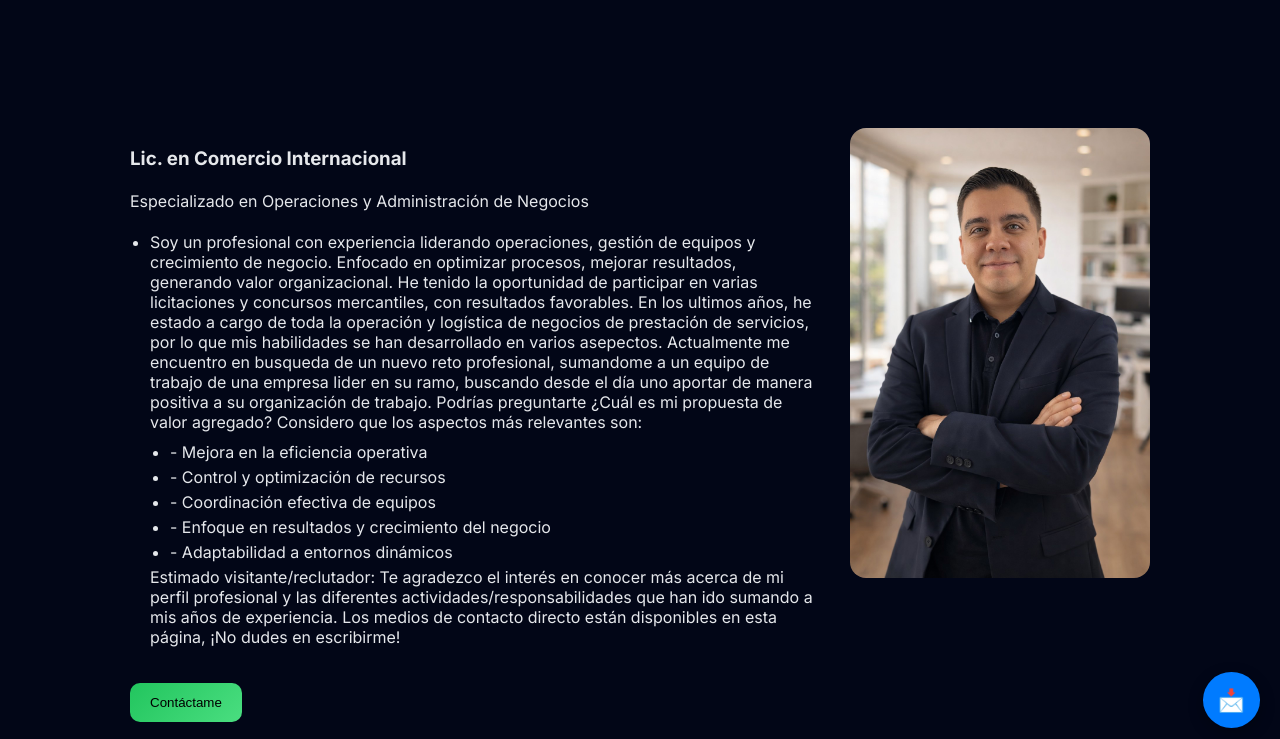
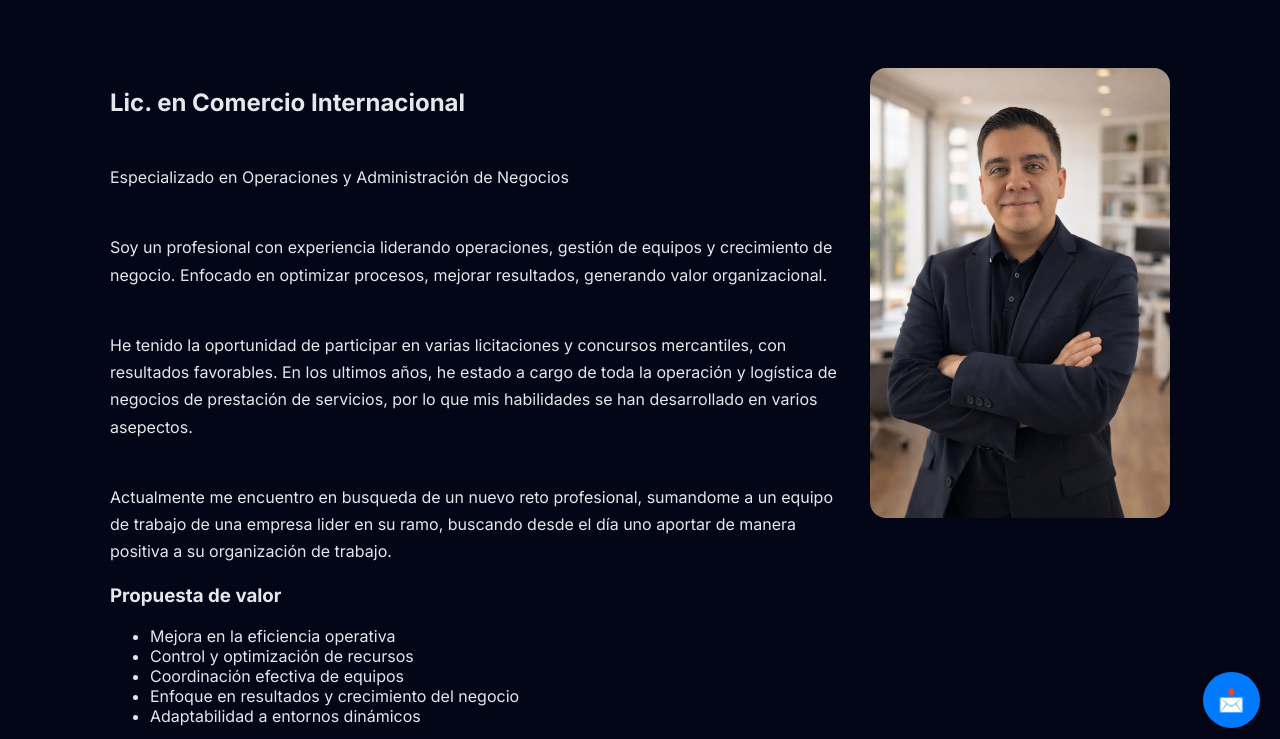
Before and after one commit to lcieduardocobos/lcieduardocobos.github.io, a plain HTML site: page index.html in a window 1280 px wide. Shown: the part 52-791 px from the top of the page. Drawn offline with Linux system fonts and the light colour scheme.

Commit message:
Update index.html

```diff
--- a/index.html
+++ b/index.html
@@ -24,33 +24,49 @@
 <section id="inicio" class="hero">
   <div class="container">
 
-<section class="hero">
-  <div class="hero-grid">
+    <div class="hero-grid">
+
     <div class="hero-text">
       <h1>Lic. en Comercio Internacional</h1>
+      <p class="hero-subtitle">
+      Especializado en Operaciones y Administración de Negocios
+      </p>
 
-      <p>Especializado en Operaciones y Administración de Negocios</p>
+        <div class="hero-block">
+       <p>
+            Soy un profesional con experiencia liderando operaciones, gestión de equipos y crecimiento de negocio. Enfocado en optimizar procesos, mejorar resultados, generando valor organizacional.
+          </p>
 
-      <ul class="highlights">
-        <li>
-          Soy un profesional con experiencia liderando operaciones, gestión de equipos y crecimiento de negocio. Enfocado en optimizar procesos, mejorar resultados, generando valor organizacional.
-        He tenido la oportunidad de participar en varias licitaciones y concursos mercantiles, con resultados favorables. En los ultimos años, he estado a cargo de toda la operación y logística de negocios
-        de prestación de servicios, por lo que mis habilidades se han desarrollado en varios asepectos. Actualmente me encuentro en busqueda de un nuevo reto profesional, sumandome a un equipo de trabajo de una
-        empresa lider en su ramo, buscando desde el día uno aportar de manera positiva a su organización de trabajo.
+          <p>
+            He tenido la oportunidad de participar en varias licitaciones y concursos mercantiles, con resultados favorables. En los ultimos años, he estado a cargo de toda la operación y logística de negocios de prestación de servicios, por lo que mis habilidades se han desarrollado en varios asepectos.
+          </p>
 
-        Podrías preguntarte ¿Cuál es mi propuesta de valor agregado? Considero que los aspectos más relevantes son:
- <ul>
-  <li>- Mejora en la eficiencia operativa</li>
-  <li>- Control y optimización de recursos</li>
-  <li>- Coordinación efectiva de equipos</li>
-  <li>- Enfoque en resultados y crecimiento del negocio</li>
-  <li>- Adaptabilidad a entornos dinámicos</li>
-    </ul>
+          <p>
+            Actualmente me encuentro en busqueda de un nuevo reto profesional, sumandome a un equipo de trabajo de una empresa lider en su ramo, buscando desde el día uno aportar de manera positiva a su organización de trabajo.
+          </p>
+          </div>
 
-        Estimado visitante/reclutador: Te agradezco el interés en conocer más acerca de mi perfil profesional y las diferentes actividades/responsabilidades que han ido sumando a mis años de experiencia.
-        Los medios de contacto directo están disponibles en esta página, ¡No dudes en escribirme!
-        </li>
-      </ul>
+      <div class="hero-value">
+      <h3>Propuesta de valor</h3>
+
+          <ul>
+            <li>Mejora en la eficiencia operativa</li>
+            <li>Control y optimización de recursos</li>
+            <li>Coordinación efectiva de equipos</li>
+            <li>Enfoque en resultados y crecimiento del negocio</li>
+            <li>Adaptabilidad a entornos dinámicos</li>
+          </ul>
+        </div>
+
+      <div class="hero-closing">
+        <p>
+            Estimado visitante/reclutador: Te agradezco el interés en conocer más acerca de mi perfil profesional y las diferentes actividades/responsabilidades que han ido sumando a mis años de experiencia.
+          </p>
+
+        <p>
+            Los medios de contacto directo están disponibles en esta página, ¡No dudes en escribirme!
+          </p>
+        </div>
 
       <button class="btn" onclick="scrollToSection('contact')">Contáctame</button>
 
```
